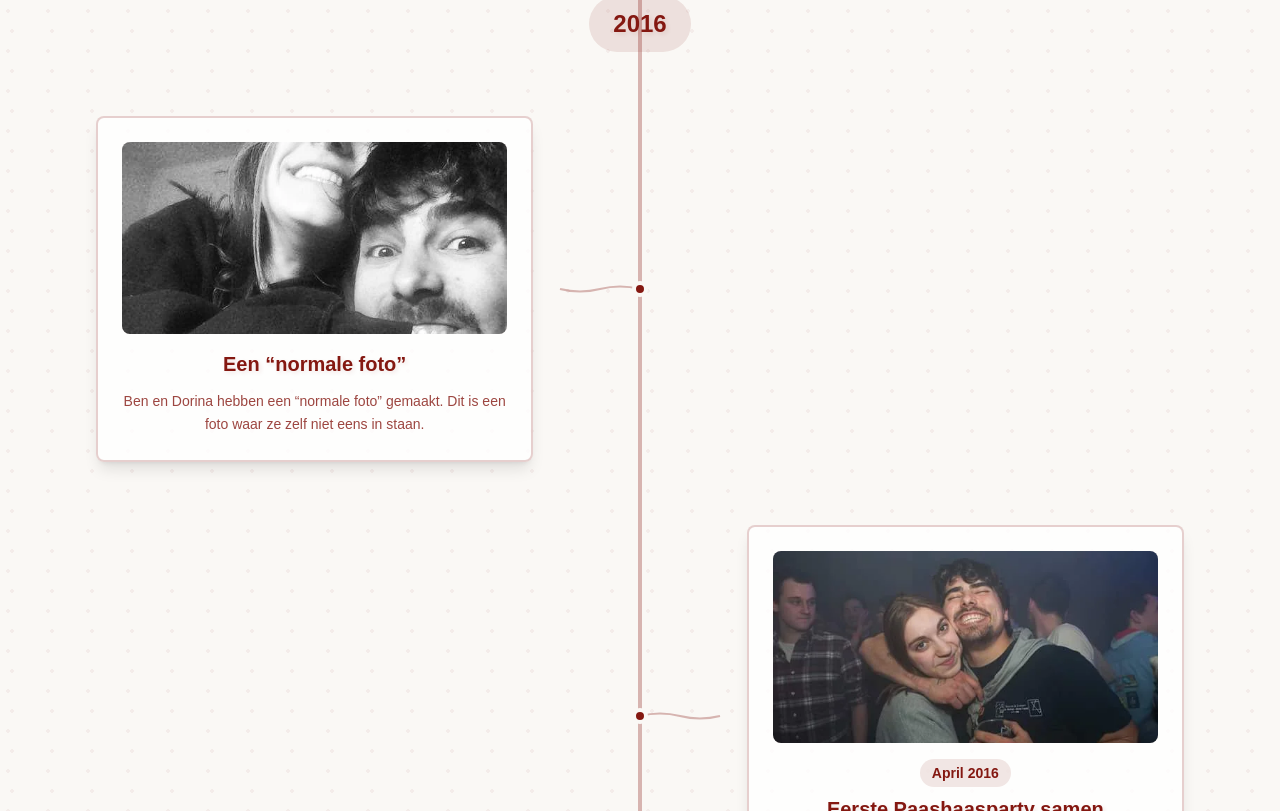
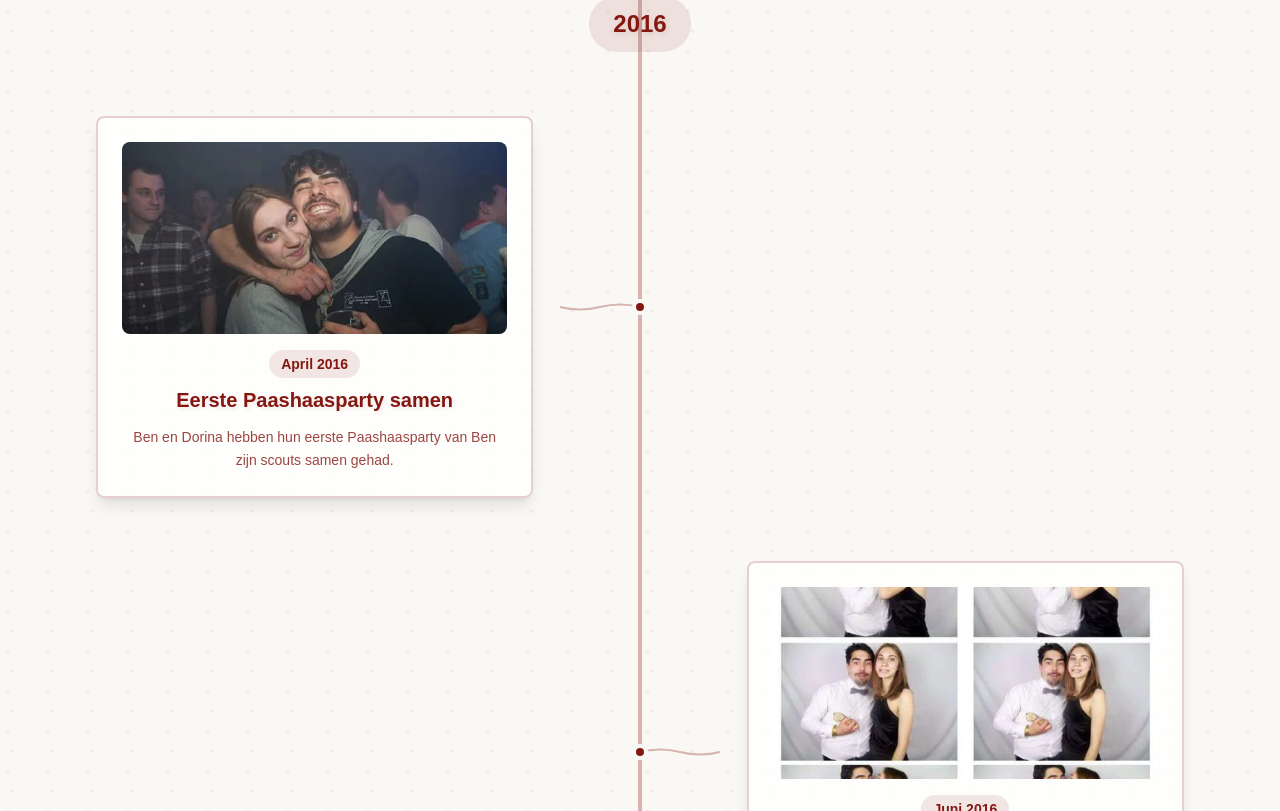
Before and after one commit to samdemaeyer/liefdesfeest-fotos, a Next.js app: page /ons-verhaal in a window 1280 px wide. Shown: the part 2249-3060 px from the top of the page. Built offline with nearby package versions, Linux system fonts and the light colour scheme; a web font is replaced by a local one.

Commit message:
Aanpassing Timeline Tekstjes

```diff
--- a/src/data/timeline.ts
+++ b/src/data/timeline.ts
@@ -35,7 +35,7 @@ export const timelineData: YearSection[] = [
         date: 'September 2015',
         title: 'Eerste keer samen naar de Kermis',
         description:
-          'Ben en Dorina gaan samen naar de Kermis in Kiewit. Ze hebben een prachtige tijd en hebben veel plezier.',
+          'Ben en Dorina gaan samen naar de Kermis in Hasselt. Ze hebben een prachtige tijd en hebben veel plezier.',
         image: '/ons-verhaal/ons-verhaal-2.webp',
       },
       {
@@ -52,18 +52,11 @@ export const timelineData: YearSection[] = [
     year: '2016',
     events: [
       {
-        id: 5,
-        title: 'Een “normale foto”',
-        description:
-          'Ben en Dorina hebben een “normale foto” gemaakt. Dit is een foto waar ze zelf niet eens in staan.',
-        image: '/ons-verhaal/ons-verhaal-4.webp',
-      },
-      {
         id: 6,
         date: 'April 2016',
         title: 'Eerste Paashaasparty samen',
         description:
-          'Ben en Dorina hebben hun eerste Paashaasparty samen gehad. Ze hebben een prachtige tijd en hebben veel plezier.',
+          'Ben en Dorina hebben hun eerste Paashaasparty van Ben zijn scouts samen gehad.',
         image: '/ons-verhaal/ons-verhaal-5.webp',
       },
       {
@@ -77,9 +70,9 @@ export const timelineData: YearSection[] = [
       {
         id: 8,
         date: 'Juni 2016',
-        title: 'Hun eerste echte reis samen naar Kroatië',
+        title: 'Hun eerste echte grote vakantie samen naar Kroatië',
         description:
-          'Ben en Dorina gaan samen naar Kroatië voor hun eerste echte reis samen.',
+          'Ben en Dorina gaan samen naar Kroatië voor hun eerste echte vakantie samen.',
         image: '/ons-verhaal/ons-verhaal-7.webp',
       },
       {
@@ -94,7 +87,7 @@ export const timelineData: YearSection[] = [
         id: 10,
         title: 'Via Snapchat leerden ze elkaar steeds beter kennen',
         description:
-          'Via Snapchat leerden ze elkaar steeds beter kennen, daar horen natuurlijk ook filters bij.',
+          'Daar horen natuurlijk ook filters bij.',
         image: '/ons-verhaal/ons-verhaal-9.webp',
       },
     ],
@@ -106,36 +99,36 @@ export const timelineData: YearSection[] = [
         id: 11,
         title: 'Hun gezamenlijke liefde voor katten komt op',
         description:
-          'Ben en Dorina hebben een gezamenlijke liefde voor katten gevonden. Ze hebben een prachtige tijd en hebben veel plezier.',
+          '',
         image: '/ons-verhaal/ons-verhaal-10.webp',
       },
       {
         id: 12,
-        title: 'Nieuwe traditie: jaarlijks de Paashaasparty onveilig maken',
+        title: 'Nieuwe traditie',
         description:
-          'Ben en Dorina hebben een nieuwe traditie opgezet: jaarlijks de Paashaasparty onveilig maken.',
+          'Jaarlijks de Paashaasparty onveilig maken.',
         image: '/ons-verhaal/ons-verhaal-11.webp',
       },
       {
         id: 13,
-        title: 'Echte koppels dragen Matching zonnebrillen',
+        title: 'Matching zonnebrillen',
         description:
-          'Ben en Dorina dragen voor het eerst Matching zonnebrillen. Ze hebben een prachtige tijd en hebben veel plezier.',
+          '',
         image: '/ons-verhaal/ons-verhaal-12.webp',
       },
       {
         id: 14,
-        title: 'Opnieuw naar Londen en dit keer bezoeken ze ook Brighton',
+        title: 'Opnieuw naar Londen',
         description:
-          'Ben en Dorina gaan opnieuw naar Londen en dit keer bezoeken ze ook Brighton.',
+          'En dit keer bezoeken ze ook Brighton.',
         image: '/ons-verhaal/ons-verhaal-13.webp',
       },
       {
         id: 15,
         date: 'Augustus 2017',
-        title: 'Samen naar Pukkelpop',
+        title: 'Pukkelpop',
         description:
-          'Ben en Dorina gaan samen naar Pukkelpop voor hun eerste echte reis samen.',
+          'Zo leuk!',
         image: '/ons-verhaal/ons-verhaal-14.webp',
       },
     ],
@@ -147,7 +140,7 @@ export const timelineData: YearSection[] = [
         id: 16,
         title: 'Matching zonnebrillen 2.0',
         description:
-          'Ben en Dorina dragen voor het tweede jaar op een rij Matching zonnebrillen. Ze hebben een prachtige tijd en hebben veel plezier.',
+          '',
         image: '/ons-verhaal/ons-verhaal-15.webp',
       },
 
@@ -156,23 +149,23 @@ export const timelineData: YearSection[] = [
         date: 'Juli 2018',
         title: 'Lollapalooza Parijs',
         description:
-          'Een onvergetelijke reis naar Parijs voor Lollapalooza, gevolgd door een romantische trip naar Portugal.',
+          'Een onvergetelijke reis naar Parijs voor Lollapalooza samen met Kobe, Ghislaine en Sam.',
         image: '/ons-verhaal/ons-verhaal-16.webp',
       },
       {
         id: 18,
         date: 'Juli 2018',
-        title: 'Na Parijs gingen we onder ons 2 door naar Portugal',
+        title: 'Op het nippertje naar Portugal',
         description:
-          'Ben en Dorina gaan naar Parijs voor Lollapalooza, gevolgd door een romantische trip naar Portugal.',
+          'Dorina werd flink ziek na Parijs, waardoor ze bijna het vliegtuig naar Portugal niet op mocht. Ben heeft goed voor haar gezorgd en zijn ze er toch geraakt.',
         image: '/ons-verhaal/ons-verhaal-18.webp',
       },
       {
         id: 19,
         date: 'Augustus 2018',
-        title: 'Samen naar Pukkelpop',
+        title: 'Pukkelpop',
         description:
-          'Ben en Dorina gaan samen naar Pukkelpop voor hun eerste echte reis samen.',
+          'Wat leuk!',
         image: '/ons-verhaal/ons-verhaal-19.webp',
       },
       {
@@ -191,15 +184,15 @@ export const timelineData: YearSection[] = [
       {
         id: 21,
         date: 'Augustus 2019',
-        title: 'Samen naar Pukkelpop',
+        title: 'Pukkelpop',
         description:
-          'Ben en Dorina gaan samen naar Pukkelpop voor hun eerste echte reis samen.',
+          'Dag 4, vermoeiend maar tof!',
         image: '/ons-verhaal/ons-verhaal-22.webp',
       },
       {
         id: 22,
         date: 'September 2019',
-        title: 'Ons eerste huisdier samen, Maurice',
+        title: 'Maurice',
         description:
           'Hun eerste huisdier samen! Maurice wordt een belangrijk onderdeel van hun gezin.',
         image: '/ons-verhaal/ons-verhaal-23.webp',
@@ -207,9 +200,9 @@ export const timelineData: YearSection[] = [
       {
         id: 23,
         date: 'December 2019',
-        title: 'Laatste dag van het jaar, de trouw van Sam & Evelien',
+        title: 'Trouw van Sam en Evelien',
         description:
-          'Ben en Dorina hebben de trouw van Sam & Evelien bijgewoond. Een prachtige dag om samen te vieren.',
+          'Het laatste feestje voor de lockdown.',
         image: '/ons-verhaal/ons-verhaal-24.webp',
       },
     ],
@@ -220,26 +213,26 @@ export const timelineData: YearSection[] = [
       {
         id: 24,
         date: 'Maart 2020',
-        title: 'COVID & Samenwonen',
+        title: 'Samenhokken!',
         description:
-          'Toen COVID uitbrak, pakte Dorina een koffer in en ging bij Ben wonen. Een bijzondere start van hun samenwonen!',
+          'Toen COVID uitbrak, pakte Dorina haar koffers in en trok bij Ben in. Een bijzondere start van hun samenwonen!',
         image: '/ons-verhaal/ons-verhaal-25.webp',
       },
       {
         id: 25,
         date: 'Mei 2020',
         title:
-          'Eentje is eentje. Oscar komt in het gezin, de nieuwe beste vriend van Maurice',
+          'Eentje is geentje.',
         description:
-          'Ben en Dorina krijgen een nieuwe beste vriend in het gezin, Oscar. Hij is de nieuwe beste vriend van Maurice.',
+          'Ben en Dorina nemen nog een kat, Oscar. Hij is de nieuwe beste vriend van Maurice.',
         image: '/ons-verhaal/ons-verhaal-26.webp',
       },
       {
         id: 26,
         date: 'Augustus 2020',
-        title: 'Pukkelpop kan jammer genoeg niet doorgaan dit jaar.',
+        title: 'Pukkelpop',
         description:
-          'Pukkelpop kan jammer genoeg niet doorgaan dit jaar. Ben en Dorina moeten thuis blijven.',
+          'Covid editie, ook leuk maar toch anders.',
         image: '/ons-verhaal/ons-verhaal-27.webp',
       },
       {
@@ -254,9 +247,9 @@ export const timelineData: YearSection[] = [
         id: 28,
         date: 'November 2020',
         title:
-          'De officiële verhuis! Alle laatste spullen in de auto geladen waaronder de 2 belangrijkste zaken: Oscar en Maurice.',
+          'De officiële verhuis!',
         description:
-          'Ben en Dorina verhuizen naar Kiewit en krijgen een nieuw huis. Ze hebben een prachtige tijd en hebben veel plezier.',
+          'Alle laatste spullen in de auto geladen waaronder de 2 belangrijkste zaken: Oscar en Maurice.',
         image: '/ons-verhaal/ons-verhaal-29.webp',
       },
     ],
@@ -267,7 +260,7 @@ export const timelineData: YearSection[] = [
       {
         id: 29,
         date: 'April 2021',
-        title: 'Minoushe Krijgt Nieuw Thuis',
+        title: 'Welkom Minoushe',
         description:
           'Toen Minoushe haar baasje verloor, gaven Ben en Dorina haar een liefdevol nieuw thuis.',
         image: '/ons-verhaal/ons-verhaal-30.webp',
@@ -275,9 +268,9 @@ export const timelineData: YearSection[] = [
       {
         id: 30,
         date: 'September 2021',
-        title: 'Eerste reis na de pandemie naar Kroatië',
+        title: 'Eerste reis na de pandemie',
         description:
-          'Ben en Dorina gaan naar Kroatië voor hun eerste reis na de pandemie.',
+          'Hop naar Kroatië!',
         image: '/ons-verhaal/ons-verhaal-31.webp',
       },
     ],
@@ -290,15 +283,15 @@ export const timelineData: YearSection[] = [
         date: 'Augustus 2022',
         title: 'Pukkelpop mag weer doorgaan!',
         description:
-          'Ben en Dorina gaan naar Pukkelpop voor hun eerste echte reis na de pandemie.',
+          'Hey Muriël!',
         image: '/ons-verhaal/ons-verhaal-32.webp',
       },
       {
         id: 32,
-        date: 'Augustus 2022',
-        title: 'Pukkelpop mag weer doorgaan!',
+        date: 'September 2022',
+        title: 'Joepie reizen!',
         description:
-          'Ben en Dorina gaan naar Pukkelpop voor hun eerste echte reis na de pandemie.',
+          'Kroatië heeft ons hart gestolen, dus we gaan terug!',
         image: '/ons-verhaal/ons-verhaal-33.webp',
       },
       {
@@ -317,25 +310,25 @@ export const timelineData: YearSection[] = [
       {
         id: 34,
         date: 'Juni 2023',
-        title: 'Samen op vakantie naar Londen',
+        title: 'London',
         description:
-          'Ben en Dorina gaan op vakantie naar Londen voor hun eerste echte reis na de pandemie.',
+          'Sam Kira en Hugo bezoeken, op de terugweg nog even langs de Botanische tuin.',
         image: '/ons-verhaal/ons-verhaal-36.webp',
       },
       {
         id: 35,
         date: 'Augustus 2023',
-        title: 'Samen naar Pukkelpop',
+        title: 'Pukkelpop',
         description:
-          'Ben en Dorina gaan naar Pukkelpop voor hun eerste echte reis na de pandemie.',
+          'Een hete editie, maar zo leuk!',
         image: '/ons-verhaal/ons-verhaal-38.webp',
       },
       {
         id: 36,
         date: 'September 2023',
-        title: 'Nog meer verbouwingen. Dit keer is de badkamer aan de beurt.',
+        title: 'Nog meer verbouwingen.',
         description:
-          'Ben en Dorina verbouwen de badkamer en maken het huis nog gezelliger.',
+          'Dit zijn de badkamer en de ramen aan de beurt.',
         image: '/ons-verhaal/ons-verhaal-39.webp',
       },
       {
@@ -343,15 +336,15 @@ export const timelineData: YearSection[] = [
         date: 'September 2023',
         title: 'Cleo Gevonden',
         description:
-          'Tijdens verbouwingen vonden ze een katje op de parking van de Corda Campus. Cleo mag blijven!',
+          'Tijdens de verbouwingen vond Ben\'s Collega Christiaan een katje op de parking van de Corda Campus. Cleo mag blijven!',
         image: '/ons-verhaal/ons-verhaal-40.webp',
       },
       {
         id: 38,
         date: 'Oktober 2023',
-        title: 'Citytrip naar Berlijn',
+        title: 'Berlijn',
         description:
-          'Ben en Dorina gaan naar Berlijn voor hun eerste echte reis na de pandemie.',
+          'Ben was hier nog nooit geweest.',
         image: '/ons-verhaal/ons-verhaal-41.webp',
       },
     ],
@@ -362,17 +355,17 @@ export const timelineData: YearSection[] = [
       {
         id: 39,
         date: 'Januari 2024',
-        title: 'Familie kiekje, iedereen samen op 1 foto',
+        title: 'Familie kiekje',
         description:
-          'Ben en Dorina hebben een familie kiekje gemaakt, iedereen samen op 1 foto.',
+          'Niet gemakkelijk allemaal samen op de foto! Lang leve photoshop.',
         image: '/ons-verhaal/ons-verhaal-42.webp',
       },
       {
         id: 40,
         date: 'Juli 2024',
-        title: 'Op reis naar Frankrijk en Spanje',
+        title: 'Vakantie!',
         description:
-          'Ben en Dorina gaan op reis naar Frankrijk en Spanje voor hun eerste echte reis na de pandemie.',
+          'Roadtripje naar Frankijk en Spanje!',
         image: '/ons-verhaal/ons-verhaal-43.webp',
       },
       {
@@ -380,7 +373,7 @@ export const timelineData: YearSection[] = [
         date: 'Augustus 2024',
         title: 'Baby Lucien',
         description:
-          'Jens en Katlijn vonden een kitten in hun tuin, maar konden hem niet houden. Baby Lucien komt bij hen wonen.',
+          'Jens en Katlijn vonden een kitten op Lucie haar verjaardag, maar konden hem niet houden. Baby Lucien werd mee opgenomen in de familie.',
         image: '/ons-verhaal/ons-verhaal-44.webp',
       },
       {
@@ -388,7 +381,7 @@ export const timelineData: YearSection[] = [
         date: 'Augustus 2024',
         title: 'Pukkelpop blijft een jaarlijkse traditie',
         description:
-          'Ben en Dorina gaan naar Pukkelpop voor hun eerste echte reis na de pandemie.',
+          'Wat een editie! We kijken al uit naar volgend jaar!',
         image: '/ons-verhaal/ons-verhaal-45.webp',
       },
       {
```
